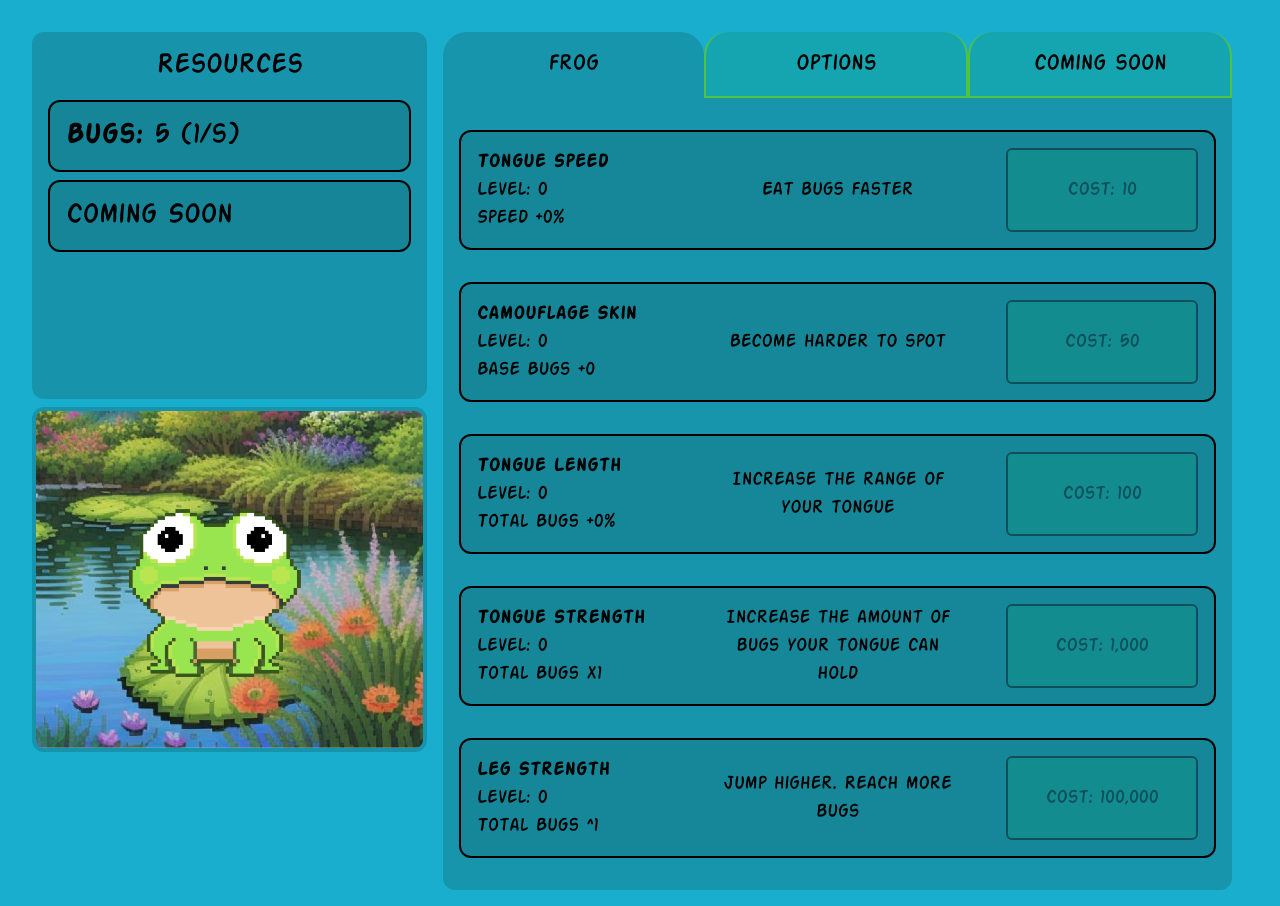
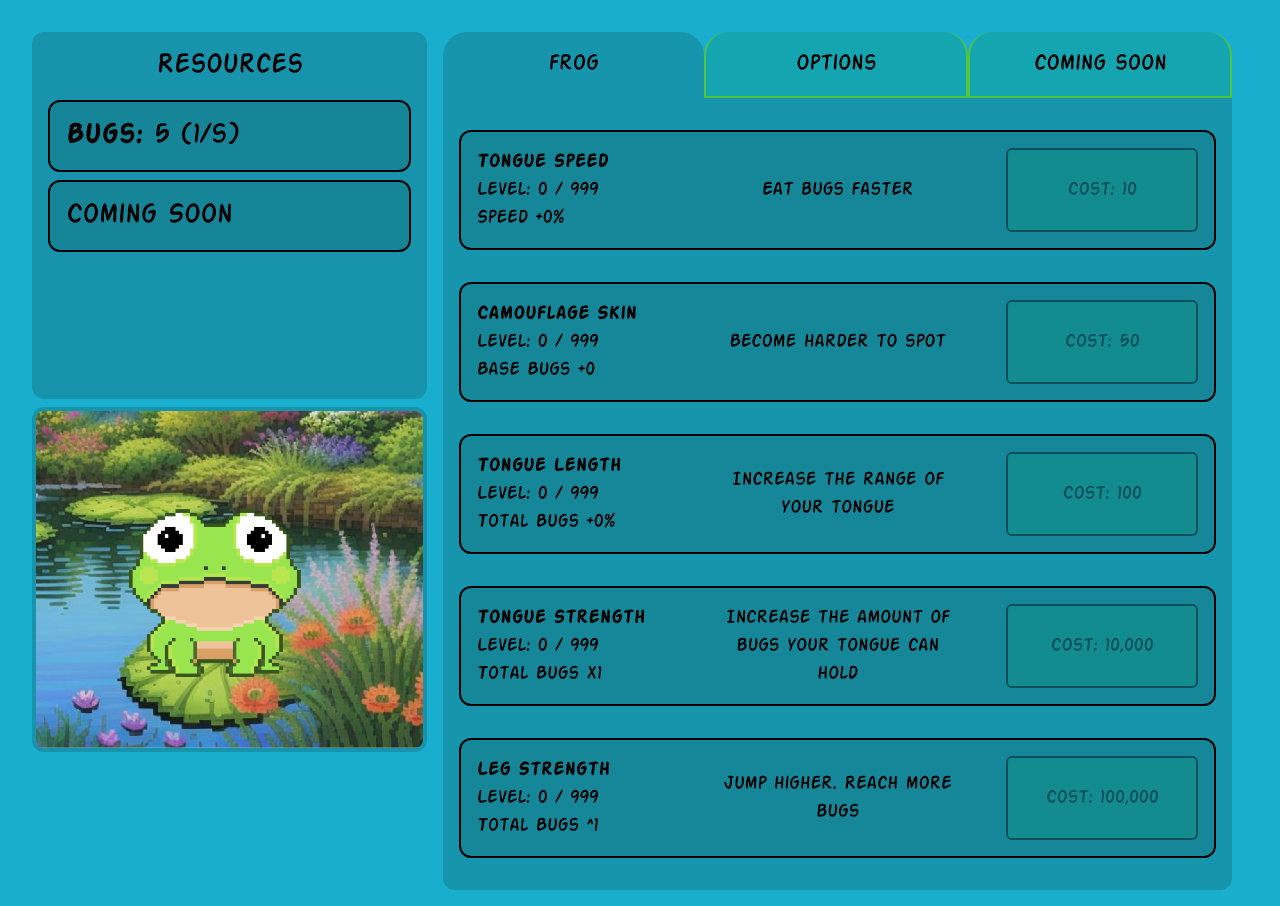
Before and after one commit to rayafarhadi/Frog-Incremental, a Next.js app: page /Frog-Incremental/ in a window 1280 px wide. Built offline with nearby package versions, Linux system fonts and the light colour scheme.

Commit message:
added max levels to upgrades

```diff
--- a/app/components/Features/FrogFeature.tsx
+++ b/app/components/Features/FrogFeature.tsx
@@ -12,6 +12,7 @@ type upgradeType = {
   baseCost: Decimal;
   costScaling: number;
   level: number;
+  maxLevel: number;
   effect: (x: Decimal, l: number) => Decimal;
 };
 
--- a/app/components/Upgrades/UpgradeItem.tsx
+++ b/app/components/Upgrades/UpgradeItem.tsx
@@ -15,6 +15,7 @@ type propsType = {
   baseCost: Decimal;
   costScaling: number;
   level: number;
+  maxLevel: number;
   setLevel: (id: string) => void;
 };
 
@@ -31,7 +32,9 @@ const UpgradeItem = (props: propsType) => {
         <div className="grid grid-cols-3">
           <div id="info">
             <div className="font-actionbold">{props.name}</div>
-            <div>Level: {props.level}</div>
+            <div>
+              Level: {props.level} / {props.maxLevel}
+            </div>
             <div>
               {props.effectValuePrefix}
               {format(props.effectValue(props.level))}
@@ -44,7 +47,9 @@ const UpgradeItem = (props: propsType) => {
           <div id="cost" className="flex flex-row place-content-end">
             <button
               onClick={() => props.setLevel(props.id)}
-              disabled={bugs.comparedTo(cost) === -1}
+              disabled={
+                bugs.comparedTo(cost) === -1 || props.level >= props.maxLevel
+              }
               className="border-2 rounded-md w-48 border-black bg-button-primary disabled:opacity-40"
             >
               Cost: {format(cost)}
--- a/app/components/Upgrades/UpgradeList.tsx
+++ b/app/components/Upgrades/UpgradeList.tsx
@@ -13,6 +13,7 @@ type upgradeType = {
   baseCost: Decimal;
   costScaling: number;
   level: number;
+  maxLevel: number;
   effect: (x: Decimal, l: number) => Decimal;
 };
 
@@ -35,6 +36,7 @@ const UpgradeList = (props: propsType) => {
           effectValue={upgrade.effectValue}
           effect={upgrade.effect}
           level={upgrade.level}
+          maxLevel={upgrade.maxLevel}
           setLevel={props.setLevels}
           baseCost={upgrade.baseCost}
           costScaling={upgrade.costScaling}
--- a/app/page.tsx
+++ b/app/page.tsx
@@ -37,7 +37,10 @@ const UPGRADES = {
     effectValueSuffix: "%",
     baseCost: new Decimal(10),
     costScaling: 2,
+    exponentialScalingPoint: 10,
+    exponentialScalingFactor: 2,
     level: 0,
+    maxLevel: 999,
     effect: (x: Decimal, l: number) => x.div(1 + 1 * l),
   },
   f2: {
@@ -49,7 +52,10 @@ const UPGRADES = {
     effectValueSuffix: "",
     baseCost: new Decimal(50),
     costScaling: 3,
+    exponentialScalingPoint: 5,
+    exponentialScalingFactor: 2,
     level: 0,
+    maxLevel: 999,
     effect: (x: Decimal, l: number) => x.plus(l),
   },
   f3: {
@@ -61,7 +67,10 @@ const UPGRADES = {
     effectValueSuffix: "%",
     baseCost: new Decimal(100),
     costScaling: 1.5,
+    exponentialScalingPoint: 10,
+    exponentialScalingFactor: 2,
     level: 0,
+    maxLevel: 999,
     effect: (x: Decimal, l: number) => x.times(1 + 0.5 * l),
   },
   f4: {
@@ -71,9 +80,12 @@ const UPGRADES = {
     effectValue: (l: number) => new Decimal(Math.pow(2, l)),
     effectValuePrefix: "Total Bugs x",
     effectValueSuffix: "",
-    baseCost: new Decimal(1000),
+    baseCost: new Decimal(10000),
     costScaling: 5,
+    exponentialScalingPoint: 5,
+    exponentialScalingFactor: 2,
     level: 0,
+    maxLevel: 999,
     effect: (x: Decimal, l: number) => x.times(Math.pow(2, l)),
   },
   f5: {
@@ -85,7 +97,10 @@ const UPGRADES = {
     effectValueSuffix: "",
     baseCost: new Decimal(100000),
     costScaling: 10,
+    exponentialScalingPoint: 5,
+    exponentialScalingFactor: 2,
     level: 0,
+    maxLevel: 999,
     effect: (x: Decimal, l: number) => x.pow(1 + 0.1 * l),
   },
 };
```
